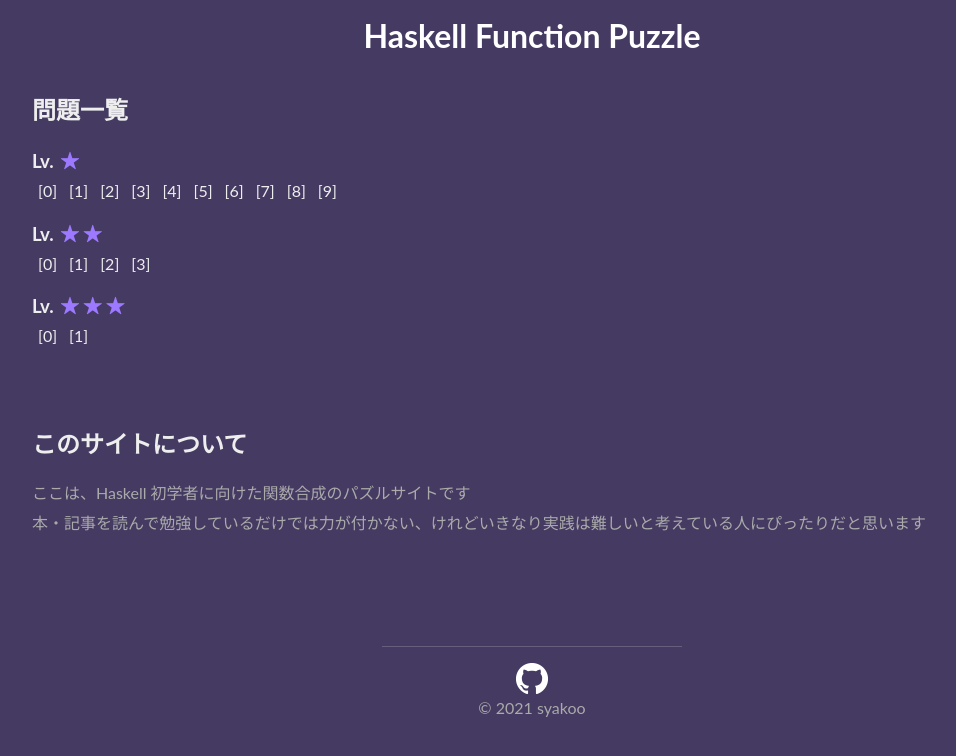
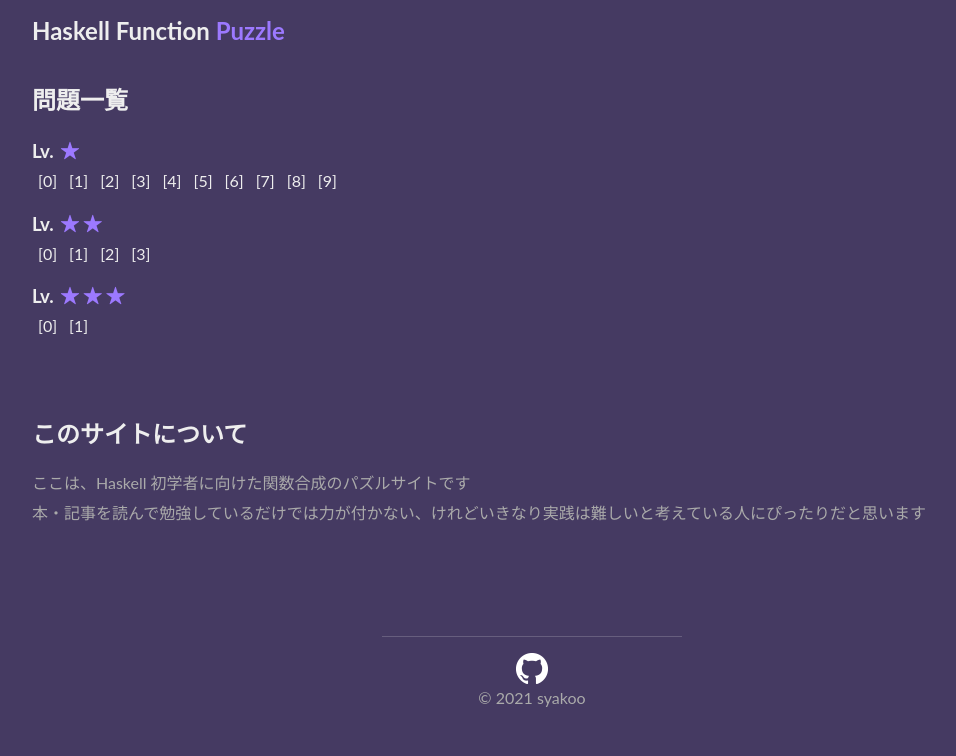
Before and after one commit to syakoo/haskell-function-puzzle, a React app: page / in a window 1280 px wide. Shown: the top 756 px of the page, without its empty margins (108-1064 px from the left). Built offline with nearby package versions, Linux system fonts and the light colour scheme.

Commit message:
update: styles of header.

```diff
--- a/src/components/templates/Header/Header.tsx
+++ b/src/components/templates/Header/Header.tsx
@@ -7,7 +7,9 @@ import styled from 'styled-components'
 const Header: React.VFC = () => {
   return (
     <_Header>
-      <_Title to="/">Haskell Function Puzzle</_Title>
+      <_Title to="/">
+        Haskell Function <_Secondary>Puzzle</_Secondary>
+      </_Title>
     </_Header>
   )
 }
@@ -15,14 +17,15 @@ const Header: React.VFC = () => {
 // ___________
 //
 const _Header = styled.header`
-  text-align: center;
   padding: 1rem;
+  max-width: 1000px;
+  margin: auto;
 `
 
 const _Title = styled(Link)`
-  font-size: 2rem;
+  font-size: 1.5rem;
   font-weight: bold;
-  color: ${(p) => p.theme.white};
+  color: ${(p) => p.theme.gray};
   text-decoration: none;
   &:hover {
     filter: brightness(0.8);
@@ -32,4 +35,8 @@ const _Title = styled(Link)`
   }
 `
 
+const _Secondary = styled.span`
+  color: ${(p) => p.theme.secondary};
+`
+
 export default Header
```
